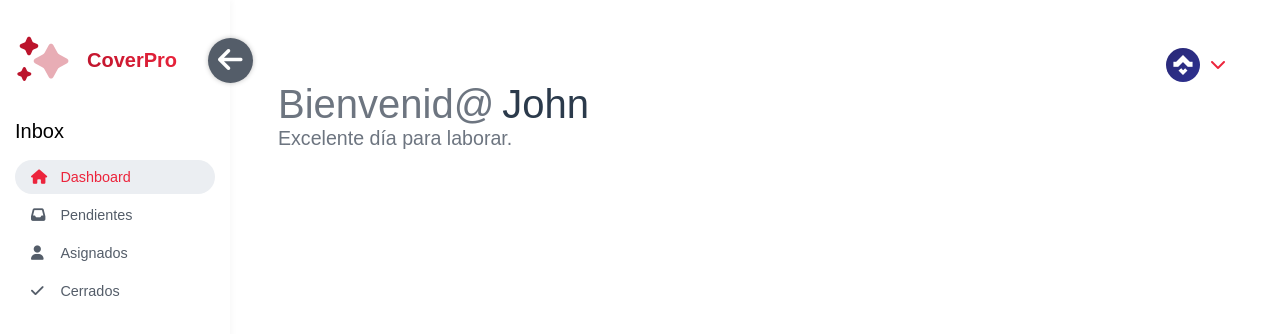
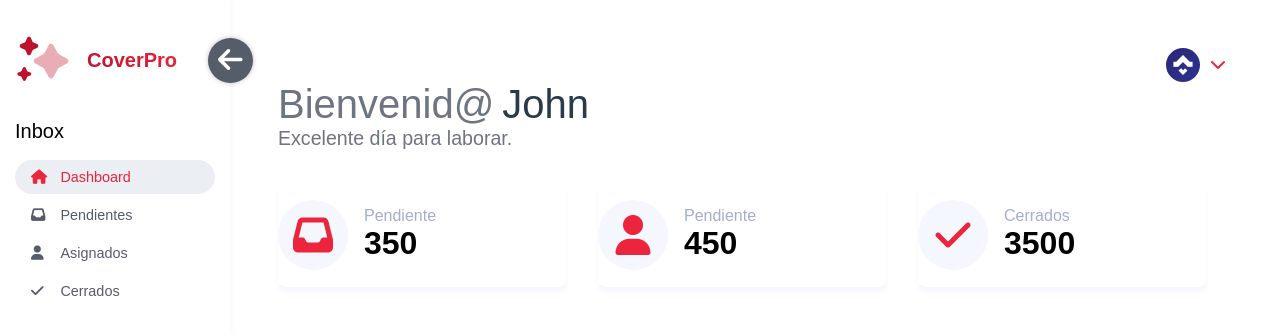
Before and after one commit to Rysth/REACT-CoverPro, a React (Create React App) app: page / in a window 1280 px wide. Shown: the top 334 px of the page. Built offline with nearby package versions, Linux system fonts and the light colour scheme; a web font is replaced by a local one.

Commit message:
Created the Card Component to display relevant information.

```diff
--- a/src/App.css
+++ b/src/App.css
@@ -7,6 +7,8 @@
   --CL-primary-blue-two: #2b3a4b;
   --CL-neutral-white: #fff;
   --CL-neutral-black: #000;
+  --CL-neutral-light: #f4f7fe;
+  --CL-neutral-light-two: #a3aed0;
   --FF-poppins: 'Poppins', sans-serif;
 }
 
--- /dev/null
+++ b/src/components/Card/Card.css
@@ -0,0 +1,70 @@
+.card {
+  box-shadow: 0 5px 5px var(--CL-neutral-light);
+  height: 80px;
+  width: max-content;
+  display: flex;
+  align-items: center;
+  justify-content: space-between;
+  gap: 1em;
+  cursor: pointer;
+  border-radius: 0.5em;
+  transition: transform 0.15s ease-in-out;
+}
+
+.card-icon {
+  background-color: var(--CL-neutral-light);
+  color: var(--CL-primary-400);
+  display: grid;
+  border-radius: 10em;
+  place-items: center;
+  font-size: 2rem;
+  margin: 0;
+  width: 1.75em;
+  height: 1.75em;
+}
+
+.card-content {
+  width: 80%;
+  vertical-align: middle;
+}
+
+.card-title {
+  margin: 0;
+  font-weight: normal;
+  font-size: 0.9rem;
+  color: var(--CL-neutral-light-two);
+}
+
+.card-number {
+  margin: 0;
+  font-size: 1.5rem;
+  font-weight: bold;
+}
+
+@media (min-width: 768px) {
+  .card {
+    height: 105px;
+    width: 288px;
+  }
+
+  .card:hover {
+    transform: scale(1.1);
+  }
+
+  .card-icon {
+    font-size: 2.5rem;
+  }
+
+  .card-title {
+    margin: 0;
+    font-weight: normal;
+    font-size: 1rem;
+    color: var(--CL-neutral-light-two);
+  }
+
+  .card-number {
+    margin: 0;
+    font-size: 2rem;
+    font-weight: bold;
+  }
+}
--- /dev/null
+++ b/src/components/Card/Card.js
@@ -0,0 +1,27 @@
+import React from 'react';
+import PropTypes from 'prop-types';
+import './Card.css';
+
+function Card({ icon, title, number }) {
+  const iconClassName = `card-icon fa-solid fa-${icon}`;
+
+  return (
+    <div className="card">
+      <div className="card-image">
+        <i className={iconClassName} />
+      </div>
+      <div className="card-content">
+        <h3 className="card-title">{title}</h3>
+        <p className="card-number">{number}</p>
+      </div>
+    </div>
+  );
+}
+
+Card.propTypes = {
+  icon: PropTypes.string.isRequired,
+  title: PropTypes.string.isRequired,
+  number: PropTypes.number.isRequired,
+};
+
+export default Card;
--- a/src/components/Pages/Dashboard/Dashboard.css
+++ b/src/components/Pages/Dashboard/Dashboard.css
@@ -1,3 +1,20 @@
-.dashboard {
-  width: 500px;
+.card-container {
+  display: flex;
+  flex-wrap: wrap;
+  gap: 1em;
+  padding: 2em 0;
+  justify-content: space-between;
 }
+
+@media (max-width: 375px) {
+  .card-container {
+    justify-content: center;
+  }
+}
+
+@media (min-width: 768px) {
+  .card-container {
+    justify-content: flex-start;
+    gap: 2em;
+  }
+}
--- a/src/components/Pages/Dashboard/Dashboard.js
+++ b/src/components/Pages/Dashboard/Dashboard.js
@@ -1,10 +1,38 @@
 import React from 'react';
 import Header from '../../Header/Header';
+import Card from '../../Card/Card';
+import './Dashboard.css';
+
+const cardArray = [
+  {
+    ID: 'card-1',
+    icon: 'inbox',
+    title: 'Pendiente',
+    number: 350,
+  },
+  {
+    ID: 'card-2',
+    icon: 'user',
+    title: 'Pendiente',
+    number: 450,
+  },
+  {
+    ID: 'card-3',
+    icon: 'check',
+    title: 'Cerrados',
+    number: 3500,
+  },
+];
 
 function Dashboard() {
   return (
     <div>
       <Header name="John" />
+      <div className="card-container">
+        {cardArray.map((card) => (
+          <Card key={card.ID} icon={card.icon} title={card.title} number={card.number} />
+        ))}
+      </div>
     </div>
   );
 }
```
